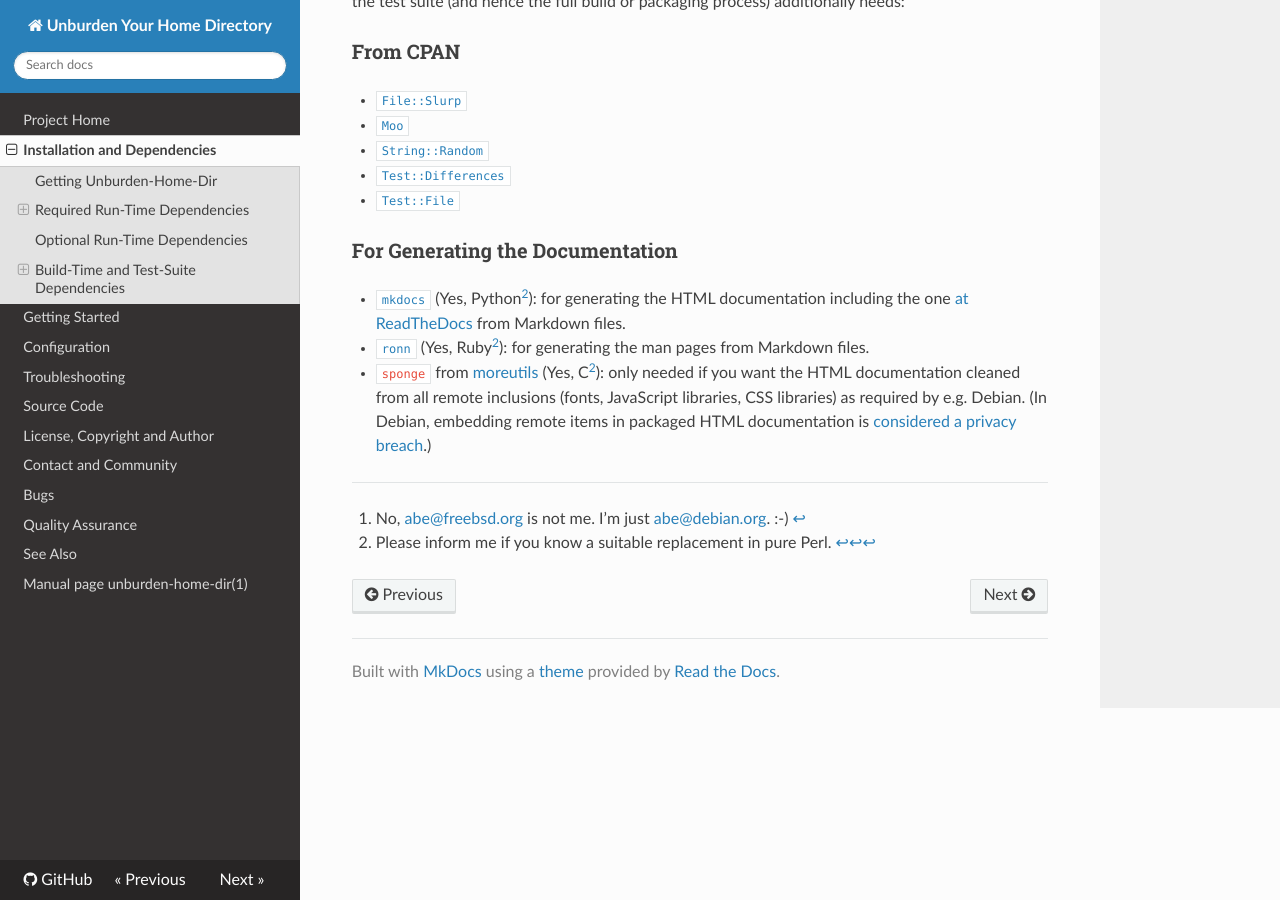
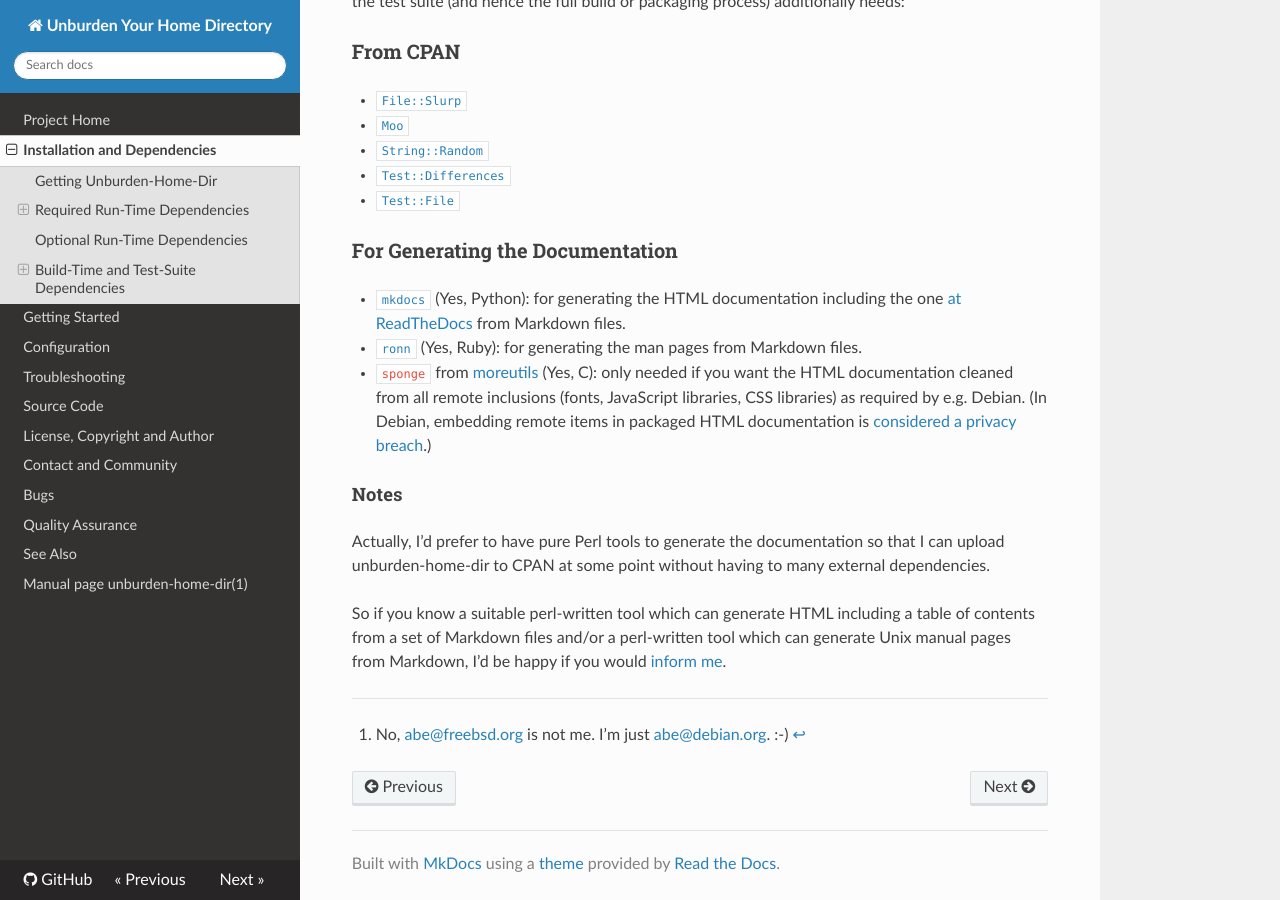
Before and after one commit to xtaran/unburden-home-dir, an MkDocs documentation site: the page built from docs/installation.md, in a window 1280 px wide and 900 px high, scrolled down 1154 px. Built offline with MkDocs 1.6.1, drawn with Linux system fonts in a browser that asks for light colours; nearby versions of some CDN libraries; old or Windows-style settings are respelled for this version of MkDocs.

Commit message:
Be more explicit about reasons for using non-perl-written tools for documentation generating.

```diff
--- a/docs/installation.md
+++ b/docs/installation.md
@@ -64,22 +64,31 @@ or packaging process) additionally needs:
 
 ### For Generating the Documentation
 
-* [`mkdocs`](https://mkdocs.org/) (Yes, Python[^2]): for generating
-  the HTML documentation including the one
+* [`mkdocs`](https://mkdocs.org/) (Yes, Python): for generating the
+  HTML documentation including the one
   [at ReadTheDocs](http://unburden-home-dir.readthedocs.org/) from
   Markdown files.
 
-* [`ronn`](https://rtomayko.github.io/ronn/) (Yes, Ruby[^2]): for
+* [`ronn`](https://rtomayko.github.io/ronn/) (Yes, Ruby): for
   generating the man pages from Markdown files.
 
 * `sponge` from [moreutils](http://joeyh.name/code/moreutils/) (Yes,
-  C[^2]): only needed if you want the HTML documentation cleaned from
-  all remote inclusions (fonts, JavaScript libraries, CSS libraries)
-  as required by e.g. Debian. (In Debian, embedding remote items in
+  C): only needed if you want the HTML documentation cleaned from all
+  remote inclusions (fonts, JavaScript libraries, CSS libraries) as
+  required by e.g. Debian. (In Debian, embedding remote items in
   packaged HTML documentation is
   [considered a privacy breach](https://lintian.debian.org/tags/privacy-breach-generic.html).)
 
+#### Notes
+
+Actually, I'd prefer to have pure Perl tools to generate the
+documentation so that I can upload unburden-home-dir to CPAN at some
+point without having to many external dependencies.
+
+So if you know a suitable perl-written tool which can generate HTML
+including a table of contents from a set of Markdown files and/or a
+perl-written tool which can generate Unix manual pages from Markdown,
+I'd be happy if you would [inform me](mailto:abe@deuxchevaux.org).
 
 
 [^1]: No, <abe@freebsd.org> is not me. I'm just <abe@debian.org>. :-)
-[^2]: Please inform me if you know a suitable replacement in pure Perl.
```
